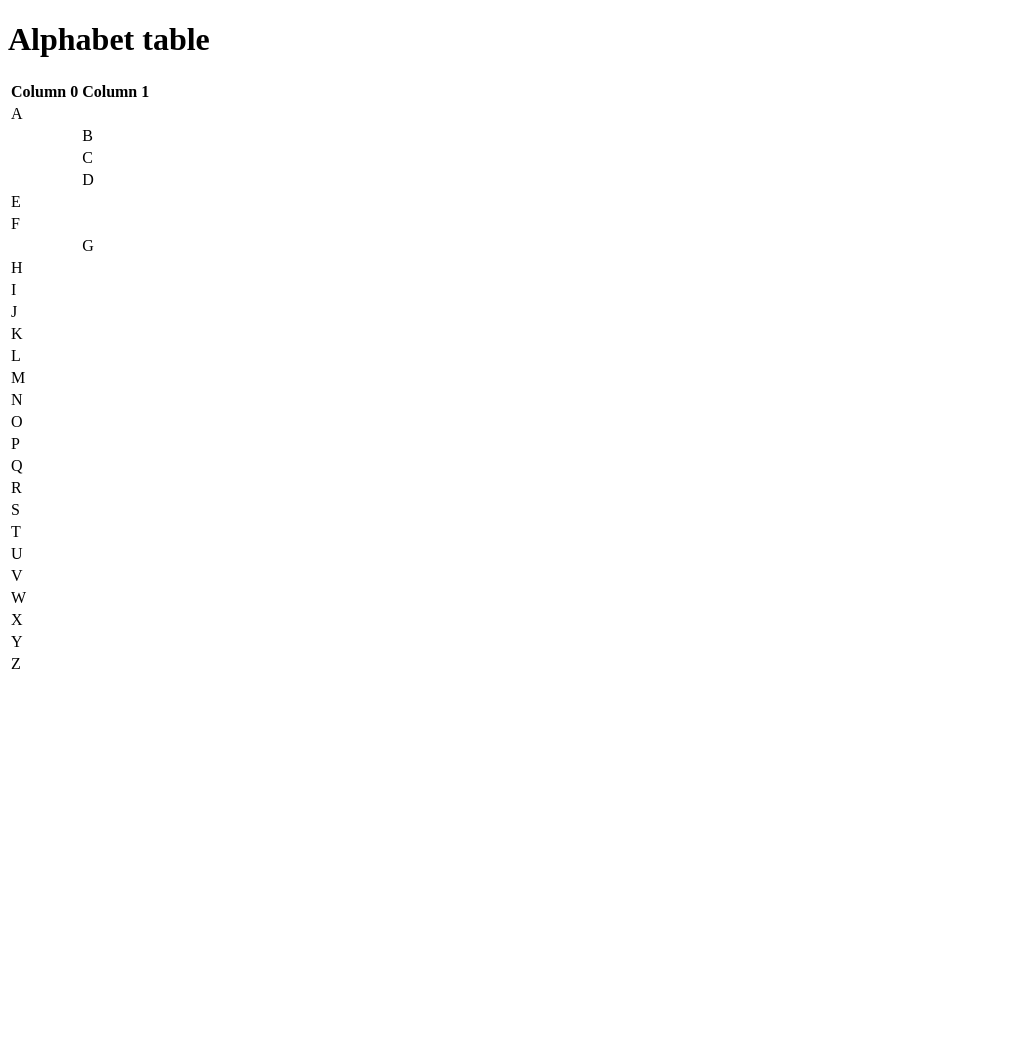
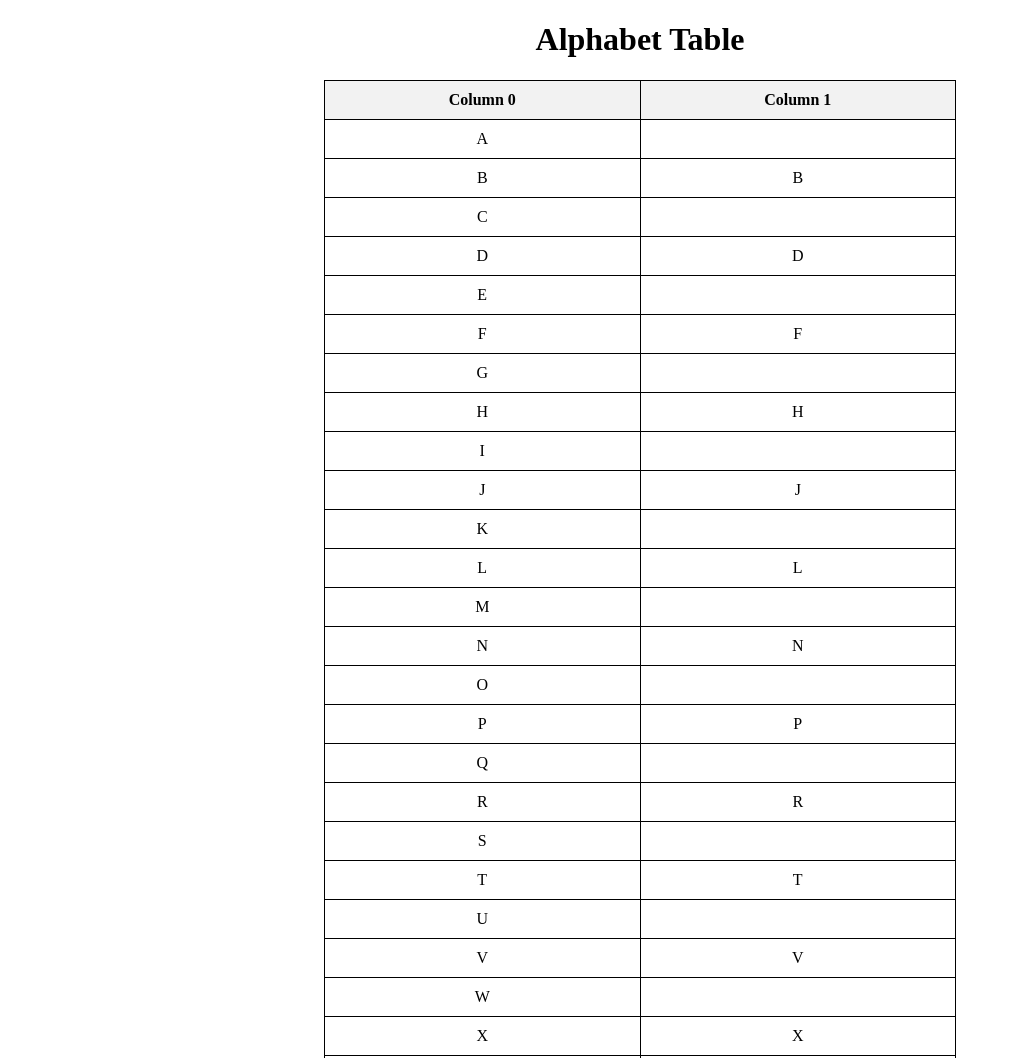
Before and after one commit to comp426-2023-spring/a01-EdwardLiujieZheng, a website: page public/index.html in a window 1280 px wide. Shown: the top 1058 px of the page, without its empty margins (0-1011 px from the left). Before the commit the page ends 800 px from the top, so only its background shows below. Drawn offline with Linux system fonts and the light colour scheme.

Commit message:
make better html with js

```diff
--- a/public/index.html
+++ b/public/index.html
@@ -4,98 +4,52 @@
     <meta charset="UTF-8">
     <meta name="viewport" content="width=device-width, initial-scale=1.0">
     <title>Alphabet</title>
+    <style>
+        table {
+            width: 50%;
+            margin: 0 auto;
+            border-collapse: collapse;
+        }
+        th, td {
+            border: 1px solid black;
+            padding: 10px;
+            text-align: center;
+        }
+        th {
+            background-color: #f2f2f2;
+        }
+    </style>
 </head>
 <body>
     <div>
-            		<h1>Alphabet table</h1>
+        <h1 style="text-align: center;">Alphabet Table</h1>
         <table>
             <thead>
                 <tr>
-    						<th>Column 0</th><th>Column 1</th>
+                    <th>Column 0</th>
+                    <th>Column 1</th>
                 </tr>
             </thead>
-				<tbody>
-  					<tr>
-    						<td>A</td><td></td>
-  					</tr>
-  					<tr>
-    						<td></td><td>B</td>
-  					</tr>
-  					<tr>
-    						<td></td><td>C</td>
-  					</tr>
-  					<tr>
-    						<td></td><td>D</td>
-  					</tr>
-  					<tr>
-    						<td>E</td><td></td>
-  					</tr>
-  					<tr>
-    						<td>F</td><td></td>
-  					</tr>
-  					<tr>
-    						<td></td><td>G</td>
-  					</tr>
-  					<tr>
-    						<td>H</td><td></td>
-  					</tr>
-					<tr>
-    						<td>I</td><td></td>
-  					</tr>
-					<tr>
-    						<td>J</td><td></td>
-  					</tr>
-					<tr>
-    						<td>K</td><td></td>
-  					</tr>
-					<tr>
-    						<td>L</td><td></td>
-  					</tr>
-					<tr>
-    						<td>M</td><td></td>
-  					</tr>
-					<tr>
-    						<td>N</td><td></td>
-  					</tr>
-					<tr>
-    						<td>O</td><td></td>
-  					</tr>
-					<tr>
-    						<td>P</td><td></td>
-  					</tr>
-					<tr>
-    						<td>Q</td><td></td>
-  					</tr>
-					<tr>
-    						<td>R</td><td></td>
-  					</tr>
-					<tr>
-    						<td>S</td><td></td>
-  					</tr>
-					<tr>
-    						<td>T</td><td></td>
-  					</tr>
-					<tr>
-    						<td>U</td><td></td>
-  					</tr>
-					<tr>
-    						<td>V</td><td></td>
-  					</tr>
-					<tr>
-    						<td>W</td><td></td>
-  					</tr>
-					<tr>
-    						<td>X</td><td></td>
-  					</tr>
-					<tr>
-    						<td>Y</td><td></td>
-  					</tr>
-					<tr>
-    						<td>Z</td><td></td>
-  					</tr>
-
+            <tbody id="alphabetTableBody">
             </tbody>
         </table>
     </div>
+    <script>
+        const alphabetTableBody = document.getElementById('alphabetTableBody');
+        const alphabet = 'ABCDEFGHIJKLMNOPQRSTUVWXYZ'.split('');
+
+        alphabet.forEach((letter, index) => {
+            const row = document.createElement('tr');
+            const cell0 = document.createElement('td');
+            const cell1 = document.createElement('td');
+
+            cell0.textContent = letter;
+            cell1.textContent = index % 2 === 1 ? letter : '';
+
+            row.appendChild(cell0);
+            row.appendChild(cell1);
+            alphabetTableBody.appendChild(row);
+        });
+    </script>
 </body>
 </html>
```
Lines whose indentation alone changed are shown as unchanged.
